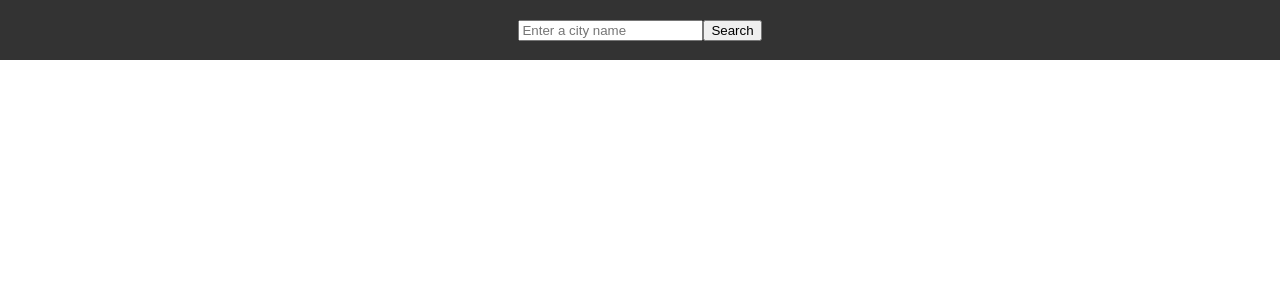
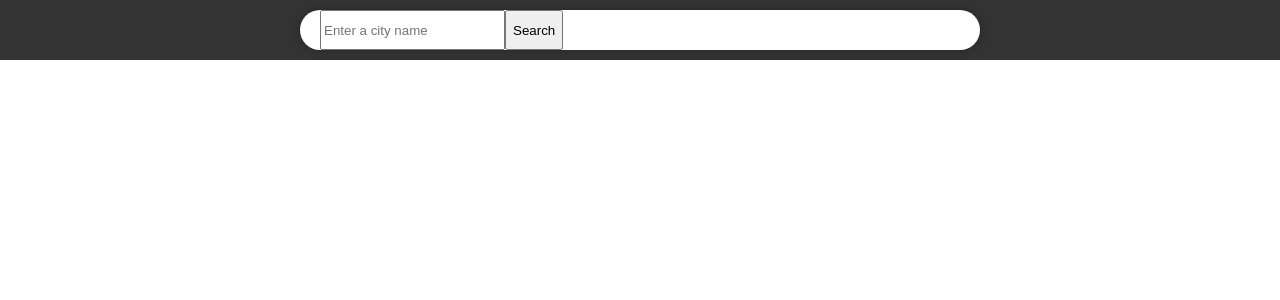
Before and after one commit to KerimGurbaz/weather-app2, a React (Create React App) app: page / in a window 1280 px wide. Shown: the top 300 px of the page. Built offline with nearby package versions, Linux system fonts and the light colour scheme.

Commit message:
header css v3

```diff
--- a/src/header/Header.css
+++ b/src/header/Header.css
@@ -6,3 +6,13 @@
   background-color: #333;
   color: #fff;
 }
+
+.header__form {
+  display: flex;
+  width: 50%;
+  height: 40px;
+  border-radius: 20px;
+  background-color: #fff;
+  padding: 0 20px;
+  box-shadow: 0px 0px 10px rgba(0, 0, 0, 0.25);
+}
```
